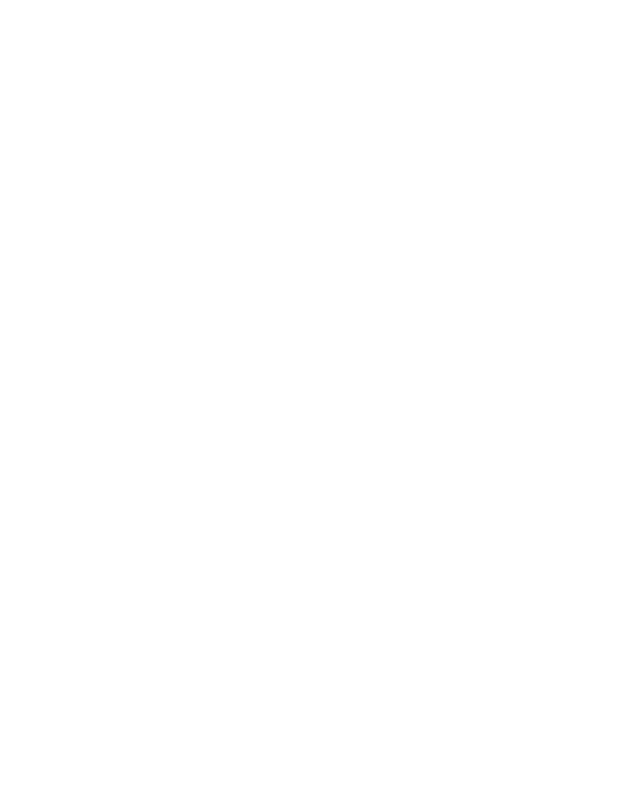
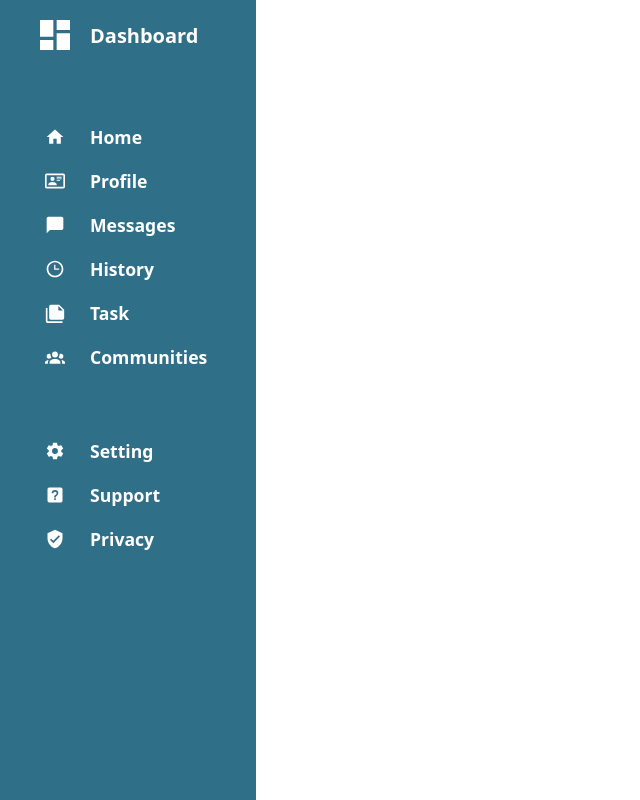
Before and after one commit to dangolkusum/adminDashboard, a plain HTML site: page index.html in a window 1280 px wide. Shown: the whole page, without its empty margins (0-640 px from the left). Drawn offline with Linux system fonts and the light colour scheme.

Commit message:
side bar completed added icons and menu list

```diff
--- a/index.html
+++ b/index.html
@@ -1,12 +1,92 @@
 <!DOCTYPE html>
 <html lang="en">
+
 <head>
     <meta charset="UTF-8">
     <meta name="viewport" content="width=device-width, initial-scale=1.0">
     <title>Document</title>
     <link rel="stylesheet" href="style.css">
 </head>
+
 <body>
+    <div class="main-container">
+        <div id="sidebar">
+            <div class="sidebar-container">
+                <div id="dashboard">
+                    <a href="">
+                        <span class="icon"><img src="/icons/view-dashboard.svg" alt=""></span>
+                        <span class="label">Dashboard</span>
+                    </a>
+                </div>
+                <div id="main-menu">
+                    <ul>
+                        <li><a href=""><span class="icon"><img src="icons/home.svg" alt=""></span><span
+                                    class="label">Home</span></a></li>
+                        <li><a href=""><span class="icon"><img src="icons/profile.svg" alt=""></span><span
+                                    class="label">Profile</span></a></li>
+                        <li><a href=""><span class="icon"><img src="icons/message.svg" alt=""></span><span
+                                    class="label">Messages</span></a></li>
+                        <li><a href=""><span class="icon"><img src="icons/history.svg" alt=""></span><span
+                                    class="label">History</span></a></li>
+                        <li><a href=""><span class="icon"><img src="icons/task.svg" alt=""></span><span
+                                    class="label">Task</span></a></li>
+                        <li><a href=""><span class="icon"><img src="icons/communities.svg" alt=""></span><span
+                                    class="label">Communities</span></a></li>
+                    </ul>
+                </div>
+                <div id="secondary-menu">
+                    <ul>
+                        <li><a href=""><span class="icon"><img src="icons/cog.svg" alt=""></span><span
+                                    class="label">Setting</span></a></li>
+                        <li><a href=""><span class="icon"><img src="icons/help-box.svg" alt=""></span><span
+                                    class="label">Support</span></a></li>
+                        <li><a href=""><span class="icon"><img src="icons/shield-check.svg" alt=""></span><span
+                                    class="label">Privacy</span></a></li>
+                    </ul>
+                </div>
+            </div>
+            <div class="side-container">
+                <header></header>
+                <div id="main-content"></div>
+            </div>
+        </div>
+    </div>
+
+
+
+
+
+
+
+
+
+
+
+
+
+
+
+
+
+
+
+
+
+
+
+
+
+
+
+
+
+
+
+
+
+
+
 
 </body>
+
 </html>
--- a/style.css
+++ b/style.css
@@ -0,0 +1,58 @@
+*{
+    margin: 0;
+    padding: 0;
+    font-family: system-ui, -apple-system, BlinkMacSystemFont, 'Segoe UI', Roboto, Oxygen, Ubuntu, Cantarell, 'Open Sans', 'Helvetica Neue', sans-serif;
+}
+.main-container{
+    display: grid;
+    grid-template-columns: 1fr 4fr;
+    height: 100vh;
+}
+#sidebar{
+    background-color: rgb(48, 111, 136)
+
+
+}
+.sidebar-container{
+    margin-left: 30px;
+    margin-top: 15px;
+    display: grid;
+    gap: 50px;
+
+}
+.icon img{
+    height: 20px;
+
+}
+#sidebar .icon {
+    display:flex;
+    align-items: center;
+    justify-content: center;
+    width: 50px;
+    flex-shrink: 0;
+}
+#dashboard .icon img {
+    height: 40px;
+}
+#dashboard a .label{
+    font-size: 20px;
+    font-weight: 600;
+}
+#sidebar a .label {
+    margin-left: 10px;
+}
+#sidebar li{
+    margin-top: 20px;
+    list-style-type: none;
+    font-size: 1.1em;
+    font-weight: 600;
+}
+#sidebar a{
+    color: white;
+    display: flex;
+    align-items:center ;
+    text-decoration: none;
+    filter: brightness(0) invert(1);
+}
+
+/* header */
```
Also changed, not shown: icons/cog.svg (added), icons/communities.svg (added), icons/help-box.svg (added), icons/history.svg (added), icons/home.svg (added), icons/message.svg (added), icons/profile.svg (added), icons/shield-check.svg (added), icons/task.svg (added), icons/view-dashboard.svg (added).
